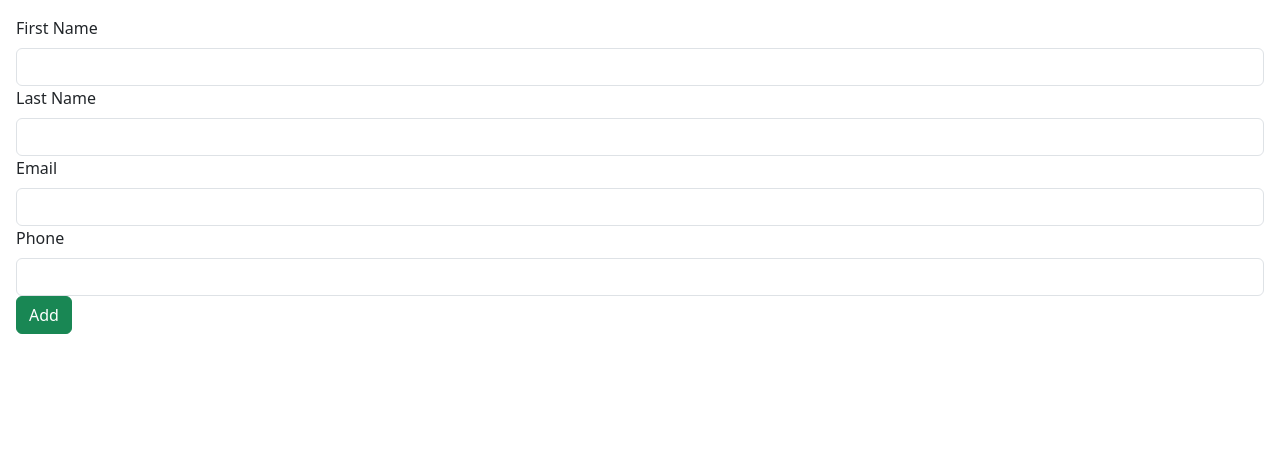
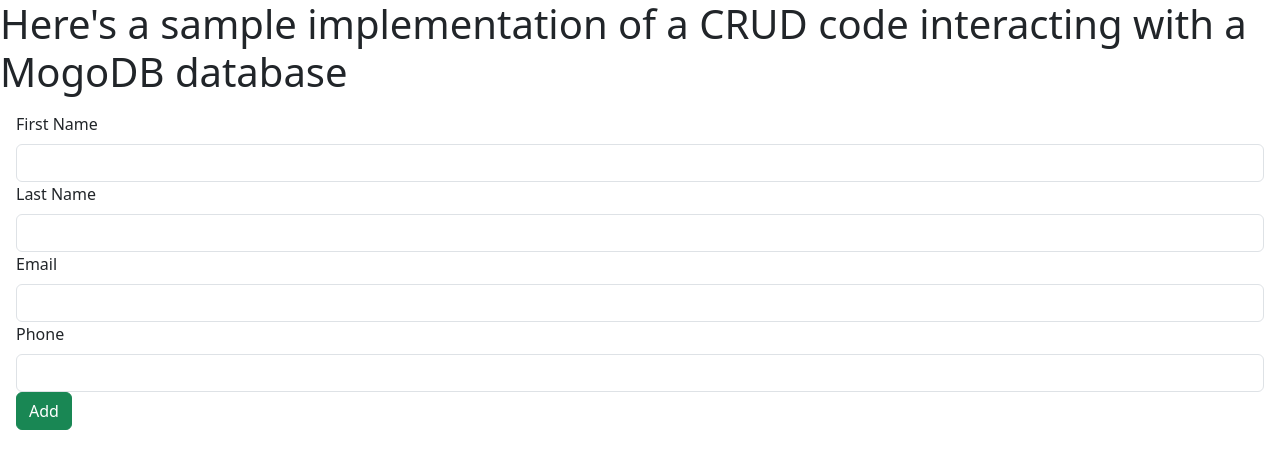
Before and after one commit to jaskier44/SPAtesst, a website: page public/index.html in a window 1280 px wide. Drawn offline with nearby package versions, Linux system fonts and the light colour scheme; no server answers.

Commit message:
Update index.html
added a heading

```diff
--- a/public/index.html
+++ b/public/index.html
@@ -8,6 +8,7 @@
         <script src="https://cdn.jsdelivr.net/npm/bootstrap@5.3.0-alpha3/dist/js/bootstrap.bundle.min.js" integrity="sha384-ENjdO4Dr2bkBIFxQpeoTz1HIcje39Wm4jDKdf19U8gI4ddQ3GYNS7NTKfAdVQSZe" crossorigin="anonymous"></script>
 	</head>
 	<body>
+		<h1>Here's a sample implementation of a CRUD code interacting with a MogoDB database</h1>
 		<div id="root"></div>
 
 	</body>
```
